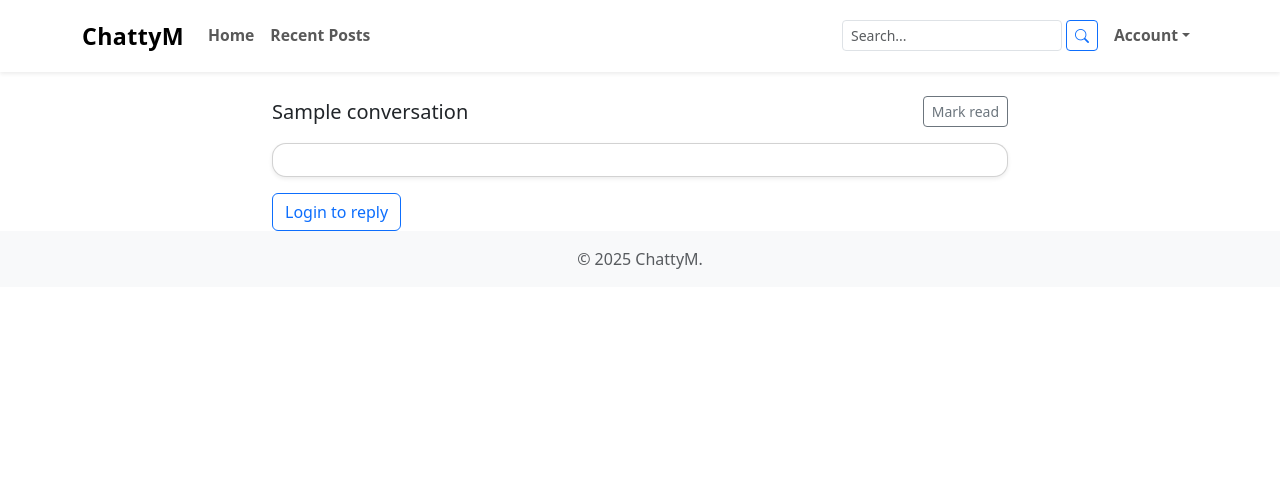
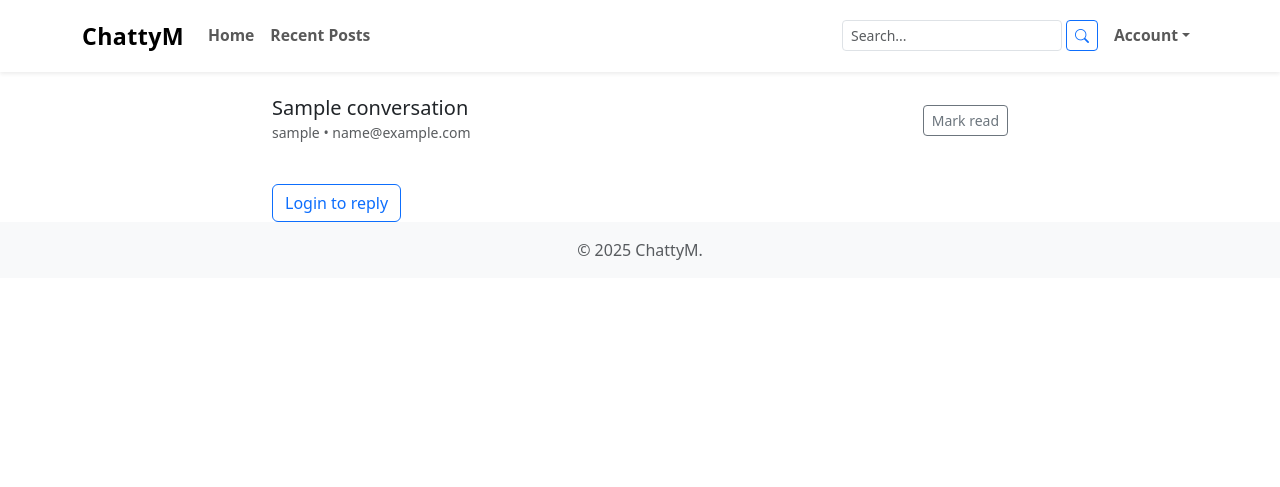
Before and after one commit to p95max/ChattyM, a Django app: template templates/apps/messaging/conversation.html in a window 1280 px wide. Shown: the top 487 px of the page. Run offline with Django 5.2, Linux system fonts and the light colour scheme; tables that the repository leaves empty hold one stand-in row (values such as "Sample post"); the template is opened without the code that fills it: values that come from a table or form of the project are taken from there, most other values are stand-ins (such as "Sample title", 1, 10 or a date in 2020); parts of the project's set-up code (start-up, migrations or seed data) failed here and were passed over; some libraries are stand-ins or nearby versions.

Commit message:
messaging: conversation page fixed

```diff
--- a/templates/apps/messaging/conversation.html
+++ b/templates/apps/messaging/conversation.html
@@ -4,32 +4,44 @@
 {% block content %}
 <div class="row justify-content-center">
   <div class="col-12 col-md-8">
-    <div class="d-flex justify-content-between align-items-center mb-3">
-      <h5 class="m-0">{{ conversation.title|default:"Direct message" }}</h5>
+    <div class="d-flex align-items-center mb-3">
+      <div>
+        <h5 class="mb-0">
+          {{ conversation.title|default:other_user.get_full_name|default:other_user.username|default:"Direct message" }}
+        </h5>
+        <small class="text-muted">
+          {% if other_user %}
+            {{ other_user.username }}{% if other_user.email %} • {{ other_user.email }}{% endif %}
+          {% else %}
+            Conversation
+          {% endif %}
+        </small>
+      </div>
+      <div class="ms-auto">
         <form method="post" action="{% url 'messages:mark_read' conversation.pk %}">
           {% csrf_token %}
           <button class="btn btn-sm btn-outline-secondary">Mark read</button>
         </form>
       </div>
+    </div>
 
-    <div id="messages-container" class="card shadow-sm mb-3 conversation-card">
-      <div id="messages-list" class="p-3 messages-list">
+    <div id="messages-list" class="mb-3 d-flex flex-column gap-3">
       {% for msg in messages %}
         {% if msg.sender == user %}
-            <div class="d-flex mb-3 justify-content-end message-row me-row">
+          <div class="d-flex justify-content-end align-items-end message-row">
+            <div class="message-meta text-end me-2">
+              <small class="text-muted d-block">You</small>
+              <small class="text-muted">{{ msg.created_at|date:"d.m.Y H:i" }}</small>
+            </div>
+
             <div class="message-bubble message-me">
-                <div class="message-meta d-flex justify-content-end align-items-baseline mb-1">
-                  <small class="sender-name d-none d-sm-inline">You</small>
-                  <small class="text-muted ms-2">{{ msg.created_at|date:"d.m.Y H:i" }}</small>
-                </div>
-                <div class="message-body">
               {% if msg.is_deleted %}
                 <em class="text-muted">Message removed</em>
               {% else %}
                 {{ msg.display_text|linebreaksbr }}
               {% endif %}
             </div>
-              </div>
+
             <div class="ms-2 d-none d-sm-flex align-items-end">
               {% if user.avatar %}
                 <img src="{{ user.avatar.url }}" alt="avatar" class="rounded-circle msg-avatar">
@@ -39,7 +51,7 @@
             </div>
           </div>
         {% else %}
-            <div class="d-flex mb-3 message-row other-row">
+          <div class="d-flex align-items-start message-row">
             <div class="me-2 d-none d-sm-flex align-items-start">
               {% if msg.sender.avatar %}
                 <img src="{{ msg.sender.avatar.url }}" alt="avatar" class="rounded-circle msg-avatar">
@@ -47,38 +59,34 @@
                 <div class="rounded-circle msg-avatar avatar-initials">{{ msg.sender.username|slice:":1"|upper }}</div>
               {% endif %}
             </div>
+
             <div>
+              <div class="message-meta mb-1">
+                <strong class="sender-name">{{ msg.sender.get_full_name|default:msg.sender.username }}</strong>
+                <div class="small text-muted">{{ msg.created_at|date:"d.m.Y H:i" }}</div>
+              </div>
+
               <div class="message-bubble message-other">
-                  <div class="message-meta d-flex align-items-baseline mb-1">
-                    <div class="fw-semibold small text-truncate">{{ msg.sender.get_full_name|default:msg.sender.username }}</div>
-                    <small class="text-muted ms-2">{{ msg.created_at|date:"d.m.Y H:i" }}</small>
-                  </div>
-                  <div class="message-body">
                 {% if msg.is_deleted %}
                   <em class="text-muted">Message removed</em>
                 {% else %}
                   {{ msg.display_text|linebreaksbr }}
-
                 {% endif %}
-                  </div>
               </div>
             </div>
           </div>
         {% endif %}
       {% endfor %}
     </div>
-    </div>
 
+    <div class="mt-4">
       {% if user.is_authenticated %}
-      <form id="message-send-form" method="post" action="{% url 'messages:send_message' conversation.pk %}" class="d-flex gap-2 align-items-end">
+        <form id="message-send-form" method="post" action="{% url 'messages:send_message' conversation.pk %}">
           {% csrf_token %}
-        <div class="flex-grow-1">
-          {{ form.content }}
-        </div>
-        <div class="d-grid">
-          <button class="btn btn-primary btn-send" type="submit">
-            <i class="bi bi-send-fill"></i>
-          </button>
+          {{ form.as_p }}
+          <div class="d-flex gap-2">
+            <button class="btn btn-primary" type="submit">Send</button>
+            <button class="btn btn-outline-secondary" type="reset">Clear</button>
           </div>
         </form>
       {% else %}
@@ -86,42 +94,38 @@
       {% endif %}
     </div>
   </div>
+</div>
 {% endblock %}
 
 {% block extra_css %}
 <style>
-:root{
-  --bubble-me-start: linear-gradient(135deg, #4f46e5 0%, #6366f1 100%);
-  --bubble-other-start: linear-gradient(135deg, #f8fafc 0%, #eef2ff 100%);
-  --bubble-me-text: #ffffff;
-  --bubble-other-text: #0f172a;
-  --msg-radius: 18px;
-  --msg-max-width: 78%;
+.msg-avatar {
+  width:40px; height:40px; object-fit:cover;
 }
-.conversation-card { border-radius: 14px; overflow: hidden; }
-.messages-list { max-height: 60vh; overflow-y: auto; scroll-behavior: smooth; }
-.message-row { align-items: flex-end; }
-.msg-avatar { width:40px; height:40px; object-fit:cover; }
-.avatar-initials { width:40px; height:40px; display:inline-flex; align-items:center; justify-content:center; background:#e6eefc; color:#1e293b; font-weight:700; }
-.message-bubble { max-width: var(--msg-max-width); padding: .6rem .9rem; border-radius: var(--msg-radius); box-shadow: 0 6px 18px rgba(2,6,23,0.06); word-break: break-word; }
-.message-me { background: var(--bubble-me-start); color: var(--bubble-me-text); border-bottom-right-radius: 6px; border-bottom-left-radius: var(--msg-radius); border-top-left-radius: var(--msg-radius); border-top-right-radius: var(--msg-radius); text-align: left; }
-.message-other { background: var(--bubble-other-start); color: var(--bubble-other-text); border-bottom-left-radius: 6px; border-bottom-right-radius: var(--msg-radius); border-top-left-radius: var(--msg-radius); border-top-right-radius: var(--msg-radius); }
-.message-body { font-size: .97rem; line-height: 1.35; }
-.message-meta { font-size: .75rem; opacity: .9; }
-.me-row .message-bubble { text-align: right; }
-@media (max-width:576px){
-  :root{ --msg-max-width: 86%; }
-  .ms-2.d-none.d-sm-flex, .me-2.d-none.d-sm-flex { display: none !important; }
+.avatar-initials {
+  width:40px; height:40px; display:inline-flex; align-items:center; justify-content:center;
+  background:#e9ecef; color:#495057; font-weight:700; border-radius:50%;
 }
-.btn-send { width:48px; height:48px; border-radius: 12px; display:flex; align-items:center; justify-content:center; padding:0; }
+.message-row { max-width:100%; }
+.message-bubble {
+  max-width:78ch;
+  padding:10px 14px;
+  border-radius:14px;
+  box-shadow: 0 6px 18px rgba(20,20,20,0.04);
+  word-break:break-word;
+}
+.message-me {
+  background: linear-gradient(135deg, #2563eb 0%, #4f46e5 100%); /* blue gradient */
+  color: #fff;
+  border-bottom-right-radius:6px;
+}
+.message-other {
+  background: #f8fafc; /* light */
+  color: #111827;
+  border-bottom-left-radius:6px;
+}
+.sender-name { display:inline-block; margin-right:.5rem; }
+.message-meta small { display:block; }
+#messages-list { max-height: 65vh; overflow:auto; padding-right:6px; }
 </style>
 {% endblock %}
-
-{% block extra_js %}
-<script>
-(function(){
-  const list = document.getElementById("messages-list");
-  if(list){ list.scrollTop = list.scrollHeight; }
-})();
-</script>
-{% endblock %}
```
Also changed, not shown: apps/messaging/views.py (+6 -5 lines). Lines whose indentation alone changed are shown as unchanged.
